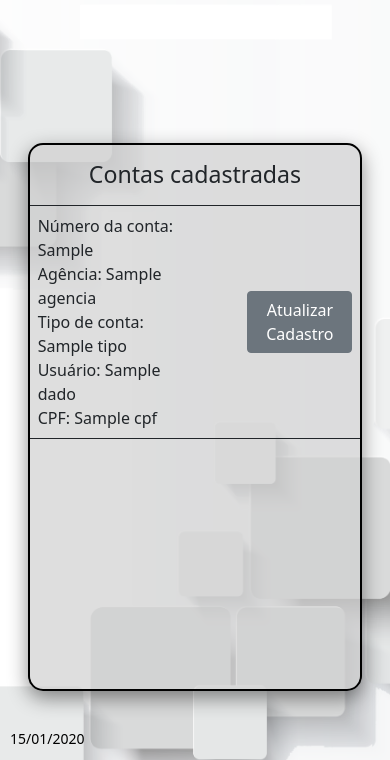
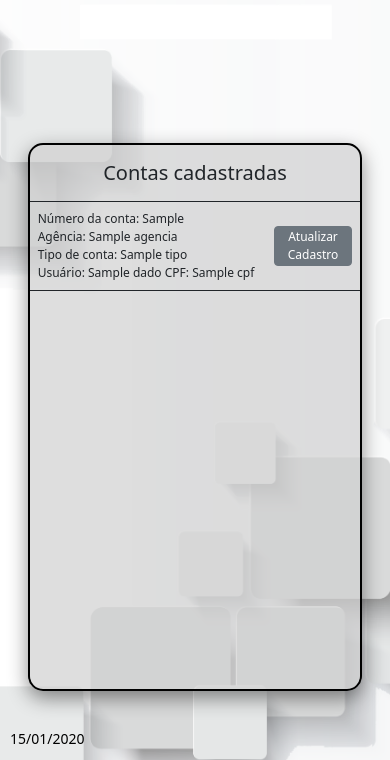
Before and after one commit to c3fatec/c3fatec.github.io, a Flask app: template banco/templates/adm/usuarios.html in a window 390 px wide. Shown: the part 84-844 px from the top of the page. Run offline with Flask 2, Linux system fonts and the light colour scheme; the visitor is signed in with stand-in values (Sample User, id 1); tables that the repository leaves empty hold one stand-in row (values such as "Sample post"); the template is opened without the code that fills it: most values are stand-ins (such as "Sample title", 1, 10 or a date in 2020).

Commit message:
ajuste responsividade pagina de usuario

```diff
--- /dev/null
+++ b/banco/static/css/_usuario.scss
@@ -0,0 +1,36 @@
+.pg-usuario {
+    .titulo {
+        @media (max-width: 575px) {
+            font-size: 20px !important;
+        }
+    }
+
+    .conteudo{
+        p {
+            @media (max-width: 984px) {
+                font-size: 14px !important;
+            }
+
+            @media (max-width: 830px) {
+                font-size: 12px !important;
+            }
+        }
+    }
+
+    .botao {
+        a {
+            div {
+                @media (max-width: 984px) {
+                    padding-top: 1px !important;
+                    padding-bottom: 1px !important;
+                    font-size: 14px !important;
+                }
+
+                @media (max-width: 830px) {
+                    font-size: 12px !important;
+                }
+
+            }
+        }
+    }
+}
--- a/banco/static/css/style.css
+++ b/banco/static/css/style.css
@@ -570,4 +570,32 @@
   .pg-pendencias .conteudo p {
     font-size: 12px !important;
   }
+}
+
+@media (max-width: 575px) {
+  .pg-usuario .titulo {
+    font-size: 20px !important;
+  }
+}
+@media (max-width: 984px) {
+  .pg-usuario .conteudo p {
+    font-size: 14px !important;
+  }
+}
+@media (max-width: 830px) {
+  .pg-usuario .conteudo p {
+    font-size: 12px !important;
+  }
+}
+@media (max-width: 984px) {
+  .pg-usuario .botao a div {
+    padding-top: 1px !important;
+    padding-bottom: 1px !important;
+    font-size: 14px !important;
+  }
+}
+@media (max-width: 830px) {
+  .pg-usuario .botao a div {
+    font-size: 12px !important;
+  }
 }/*# sourceMappingURL=style.css.map */
--- a/banco/static/css/style.scss
+++ b/banco/static/css/style.scss
@@ -207,3 +207,4 @@
 @import 'impressao';
 @import 'attdados';
 @import 'pendencias';
+@import 'usuario';
--- a/banco/templates/adm/usuarios.html
+++ b/banco/templates/adm/usuarios.html
@@ -4,29 +4,27 @@
 
 {%endblock%} {%block body%}
 
-<p class="h3 py-3 mb-0 text-center border-bottom border-dark">
+<div class="pg-usuario w-100 h-100">
+
+	<p class="titulo h3 py-3 mb-0 text-center border-bottom border-dark">
 		Contas cadastradas
 	</p>
 	{% with messages = get_flashed_messages() %} {%if messages %} {%for message in
 	messages%}
-<div
-	class="pnd d-flex justify-content-center align-items-center text-center w-100 p-2"
->
+	<div class="pnd d-flex justify-content-center align-items-center text-center w-100 p-2">
 		<div class="msg d-flex align-items-center">{{message}}</div>
 	</div>
 	{%endfor%} {%endif%} {%endwith%} {%if dados%} {%for dado in dados%}
-<div class="d-flex justify-content-between p-2 border-bottom border-dark">
-	<div class="col-xxl-8 col-xl-8 col-md-8 col-sm-8 col-6">
-		<div>Número da conta: {{dado.id_conta}}</div>
-		<div>Agência: {{dado.agencia}}</div>
-		<div>Tipo de conta: {{dado.tipo | capitalize}}</div>
-		<div>Usuário: {{dado.nome | capitalize}}</div>
-		<div>CPF: {{dado.cpf}}</div>
+	<div class="conteudo d-flex justify-content-between p-2 border-bottom border-dark">
+		<div class="col-9">
+			<p class="p-0 m-0">Número da conta: {{dado.id_conta}}</p>
+			<p class="p-0 m-0">Agência: {{dado.agencia}}</p>
+			<p class="p-0 m-0">Tipo de conta: {{dado.tipo | capitalize}}</p>
+			<p class="p-0 m-0">Usuário: {{dado.nome | capitalize}}
+			CPF: {{dado.cpf}}</p>
 		</div>
 
-	<div
-		class="d-flex justify-content-center col-xxl-3 col-xl-3 col-md-4 col-sm-4 col-4 my-auto"
-	>
+		<div class="botao d-flex justify-content-center col-3 my-auto">
 			<a href="{{url_for('admin.dados', usuario=dado.id_usuario)}}" class="w-100">
 				<div class="btn btn-secondary w-100 text-center mx-0 px-0">
 					Atualizar Cadastro
@@ -40,4 +38,6 @@ messages%}
 		<h2 class="text-center">Sem cadastros realizados!</h2>
 	</div>
 
-{%endif%} {%endblock%}
+</div>
+{%endif%}
+{%endblock%}
--- a/banco/templates/baseinterna.html
+++ b/banco/templates/baseinterna.html
@@ -28,7 +28,7 @@
 	<header class="header d-flex justify-content-between">
 		<div class="funcao-inicio w-25 h-100 row align-items-center ps-2">
 			{%if g.conta.id_conta==1%}
-			<div class="d-flex col-8 flex-column h-100 justify-content-center">
+			<div class="d-flex flex-column h-100 justify-content-center">
 				<div>
 					<p class="p1 h5 p-0 m-0">Capital do Banco</p>
 				</div>
```
Also changed, not shown: 1 other file. Lines whose indentation alone changed are shown as unchanged.
